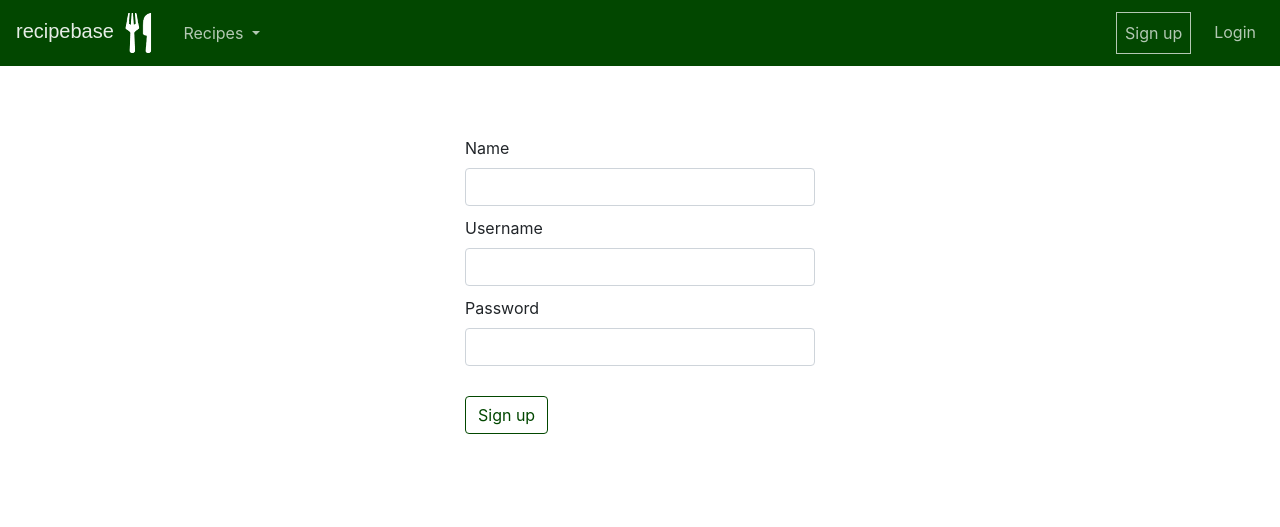
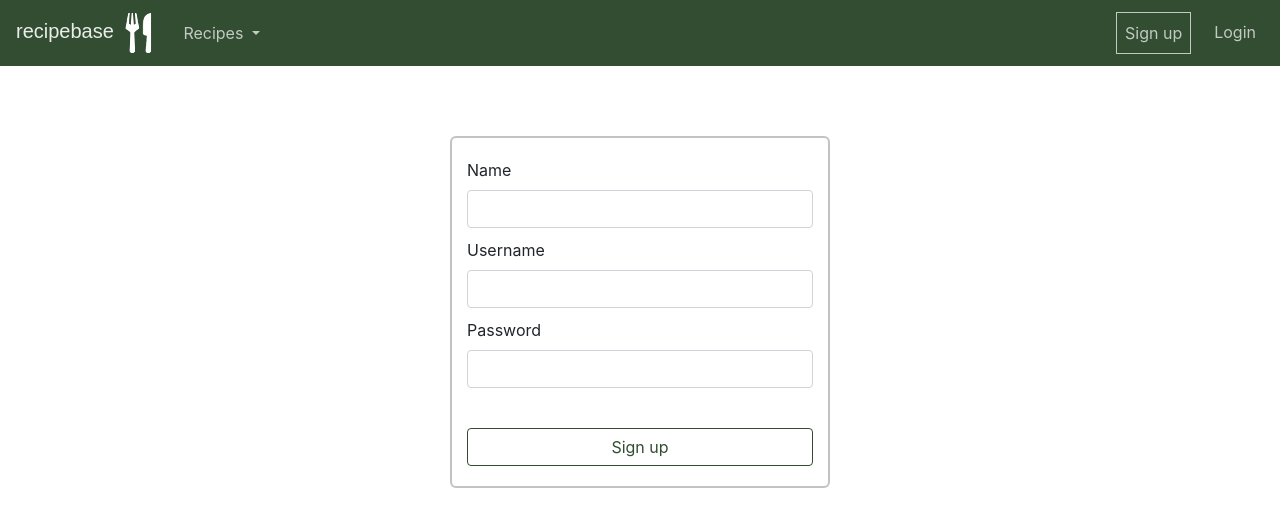
Before and after one commit to ilarijn/recipebase, a Flask app: page /auth/new in a window 1280 px wide. Shown: the top 527 px of the page. Run offline with Flask 2, Linux system fonts and the light colour scheme; some libraries are stand-ins or nearby versions.

Commit message:
Update styles

```diff
--- a/application/static/css/style.css
+++ b/application/static/css/style.css
@@ -1,55 +1,18 @@
 /* General */
-
-
 :root {
-    --button-background-color: #024700;
+    --theme-color: #324D31;
   }
 
-.btn-primary {
-    background-color: var(--button-background-color) !important;
+main {
+    padding-top: 50px;
+    margin-left: 50px;
+    padding-right: 50px;
 }
-
-.btn-outline-primary {
-    color: var(--button-background-color) !important;
-    border-color: var(--button-background-color) !important;
-}
-
-.btn-outline-primary:hover {
-    background-color: var(--button-background-color) !important;
-    color: white !important;
-}
-
-.btn-group {
-    margin: 5px;
-}
-
-.custom-checkbox .custom-control-input:checked~.custom-control-label::before,
-.custom-control-input:focus~custom-control-label::before,
-.custom-control-input:focus,
-.custom-control-input~.custom-control-indicator,
-.custom-control-input:focus~.custom-control-indicator
- {
-    background-color: #024700 !important;
-    box-shadow:none !important;
-    outline:0;
-  }
-
-.custom-checkbox {
-    margin: 5px 5px;
-  }
-
-.form-control:focus,
-.btn-outline-primary:focus {
-    border-color: #d6d6d6 !important;
-    box-shadow: 0px 1px 1px rgba(0, 0, 0, 0.075) inset, 0px 0px 8px rgba(141, 141, 141, 0.5) !important;
-  }
-
-
 
 
 /* Navbar */
 .navbar-custom {
-    background-color: rgb(2, 71, 0);
+    background-color: var(--theme-color);
     border-color: #E7E7E7;
   }
 
@@ -72,8 +35,48 @@
 }
 
 
-/* Search view */
+/* Buttons and forms*/
+.btn-primary {
+    background-color: var(--theme-color) !important;
+}
 
+.btn-outline-primary {
+    color: var(--theme-color) !important;
+    border-color: var(--theme-color) !important;
+}
+
+.btn-outline-primary:hover {
+    background-color: var(--theme-color) !important;
+    color: white !important;
+}
+
+.btn-group {
+    margin: 5px;
+}
+
+.custom-checkbox .custom-control-input:checked~.custom-control-label::before,
+.custom-control-input:focus~custom-control-label::before,
+.custom-control-input:focus,
+.custom-control-input~.custom-control-indicator,
+.custom-control-input:focus~.custom-control-indicator
+ {
+    background-color: var(--theme-color) !important;
+    box-shadow:none !important;
+    outline:0;
+  }
+
+.custom-checkbox {
+    margin: 5px 5px;
+  }
+
+.form-control:focus,
+.btn-outline-primary:focus {
+    border-color: #d6d6d6 !important;
+    box-shadow: 0px 1px 1px rgba(0, 0, 0, 0.075) inset, 0px 0px 8px rgba(141, 141, 141, 0.5) !important;
+  }
+
+
+/* Search and list view */
 .btn span.glyphicon {
 	opacity: 0;
 }
@@ -92,31 +95,28 @@
 
 
 /* Recipe creation form */
-
 li.ingredient {
 
     padding: 5px 0px;
 }
 
-main {
-    padding-top: 50px;
-    margin-left: 50px;
-    padding-right: 50px;
+
+/* User authorization forms */
+.form-user {
+    border: solid 2px;
+    border-radius: 6px;
+    padding-bottom: 20px;
+    margin-top: 20px;
+    border-color: rgb(195, 194, 194);
 }
 
-/* Error text */
-
-.error-text {
-    border-left: dotted 2px;
-    border-color: red;
-    padding: 5px;
-    font-size: medium;
+.btn-user {
+    margin-top: 40px;
+    width: 100%;
 }
 
 
-
 /* Autocomplete */
-
 li.autocomplete {
     display: block;
     color: black;
--- a/application/templates/auth/signup.html
+++ b/application/templates/auth/signup.html
@@ -17,7 +17,7 @@
     </div>
 
     <div class="row justify-content-md-center">
-        <div class="col col-lg-4">
+        <div class="col col-lg-4 form-user">
             <form method="POST" action="{{ url_for('auth_signup') }}">
                 <div class="form-label-group" style="margin-bottom: 10px; margin-top: 20px;">
                     {{ form.name.label }}
@@ -27,11 +27,11 @@
                     {{ form.username.label }}
                     {{ form.username(class="form-control") }}
                 </div>
-                <div class="form-label-group" style="margin-bottom: 10px;">
+                <div class="form-label-group">
                     {{ form.password.label }}
                     {{ form.password(class="form-control") }}
                 </div>
-                <button type="submit" class="btn btn-outline-primary" style="margin-top: 20px;">Sign up</button>
+                <button type="submit" class="btn btn-outline-primary btn-user">Sign up</button>
             </form>
         </div>
     </div>
```
Also changed, not shown: application/templates/auth/loginform.html (+3 -4 lines), application/templates/recipes/list.html (+24 -19 lines).
